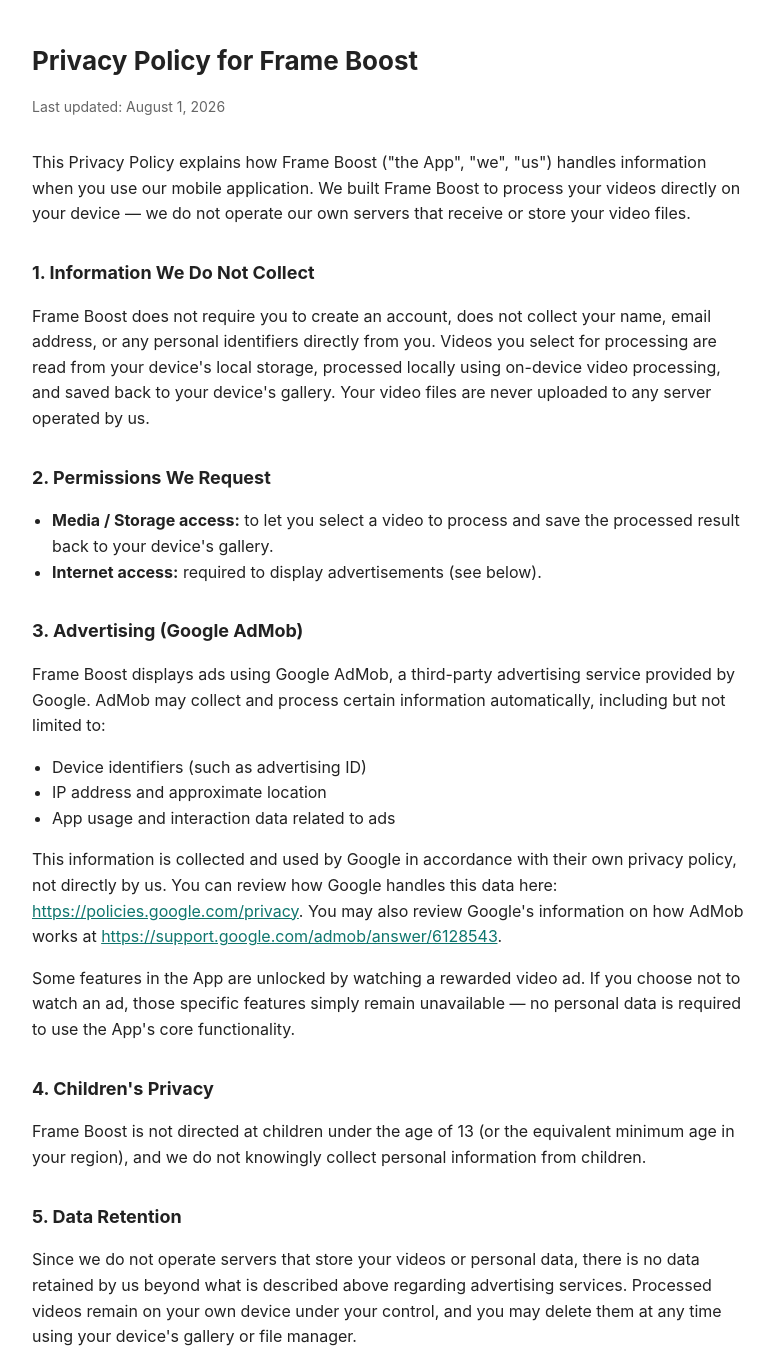
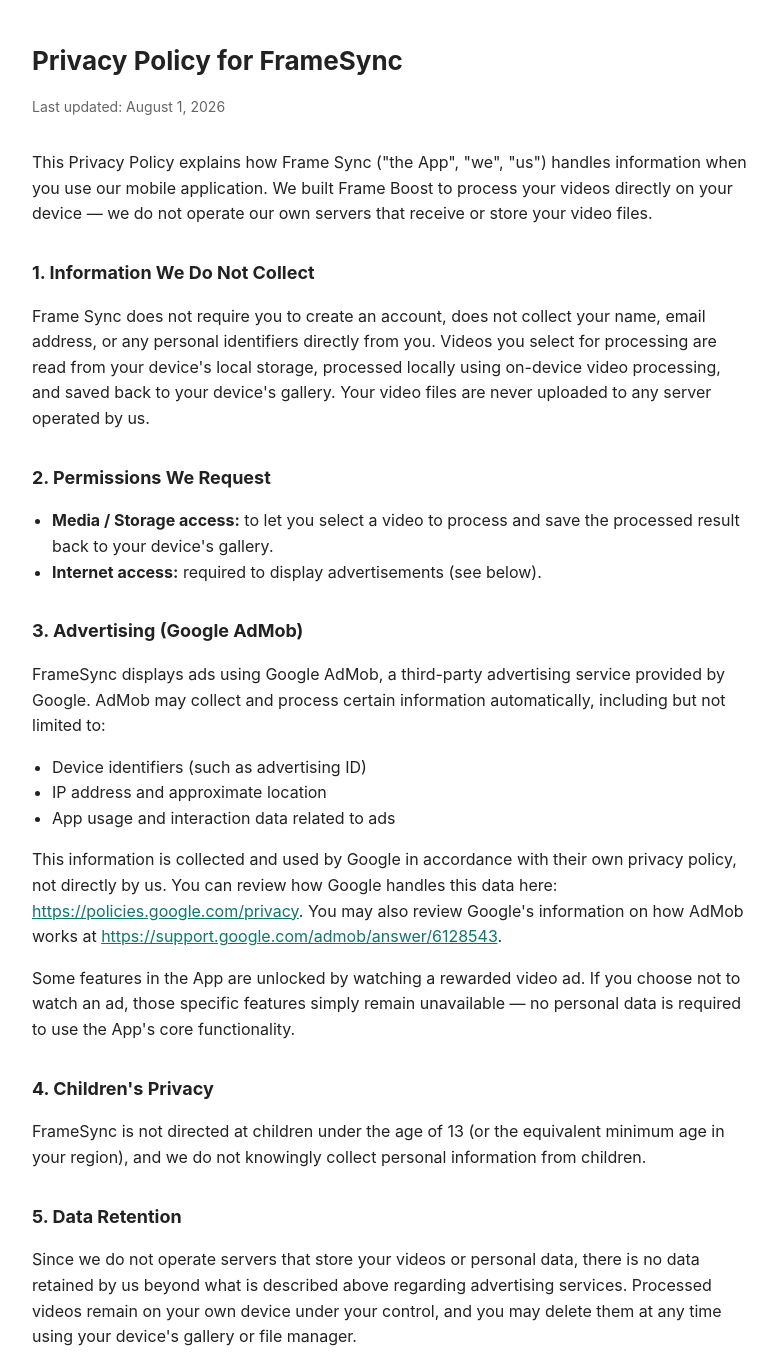
Before and after one commit to yashu9985/frame-boost-privacy, a plain HTML site: page index.html in a window 1280 px wide. Shown: the top 1353 px of the page, without its empty margins (248-1025 px from the left). Drawn offline with Linux system fonts and the light colour scheme.

Commit message:
Change app name from Frame Boost to FrameSync
Updated privacy policy details and email contact.

```diff
--- a/index.html
+++ b/index.html
@@ -3,7 +3,7 @@
 <head>
 <meta charset="UTF-8">
 <meta name="viewport" content="width=device-width, initial-scale=1.0">
-<title>Privacy Policy - Frame Boost</title>
+<title>Privacy Policy - FrameSync </title>
 <style>
   body {
     font-family: -apple-system, BlinkMacSystemFont, "Segoe UI", Roboto, Arial, sans-serif;
@@ -23,18 +23,18 @@
 </head>
 <body>
 
-<h1>Privacy Policy for Frame Boost</h1>
+<h1>Privacy Policy for FrameSync </h1>
 <p class="updated">Last updated: August 1, 2026</p>
 
 <p>
-This Privacy Policy explains how Frame Boost ("the App", "we", "us") handles information
+This Privacy Policy explains how Frame Sync ("the App", "we", "us") handles information
 when you use our mobile application. We built Frame Boost to process your videos directly
 on your device — we do not operate our own servers that receive or store your video files.
 </p>
 
 <h2>1. Information We Do Not Collect</h2>
 <p>
-Frame Boost does not require you to create an account, does not collect your name, email
+Frame Sync does not require you to create an account, does not collect your name, email
 address, or any personal identifiers directly from you. Videos you select for processing
 are read from your device's local storage, processed locally using on-device video
 processing, and saved back to your device's gallery. Your video files are never uploaded
@@ -49,7 +49,7 @@
 
 <h2>3. Advertising (Google AdMob)</h2>
 <p>
-Frame Boost displays ads using Google AdMob, a third-party advertising service provided
+FrameSync displays ads using Google AdMob, a third-party advertising service provided
 by Google. AdMob may collect and process certain information automatically, including
 but not limited to:
 </p>
@@ -73,7 +73,7 @@
 
 <h2>4. Children's Privacy</h2>
 <p>
-Frame Boost is not directed at children under the age of 13 (or the equivalent minimum
+FrameSync is not directed at children under the age of 13 (or the equivalent minimum
 age in your region), and we do not knowingly collect personal information from children.
 </p>
 
@@ -110,7 +110,7 @@
 <p>
 If you have any questions about this Privacy Policy, please contact us at:
 <br>
-<strong>fpsbooster71@gmail.com</strong>
+<strong>yashstudio5789@gmail.com</strong>
 </p>
 
 </body>
```
